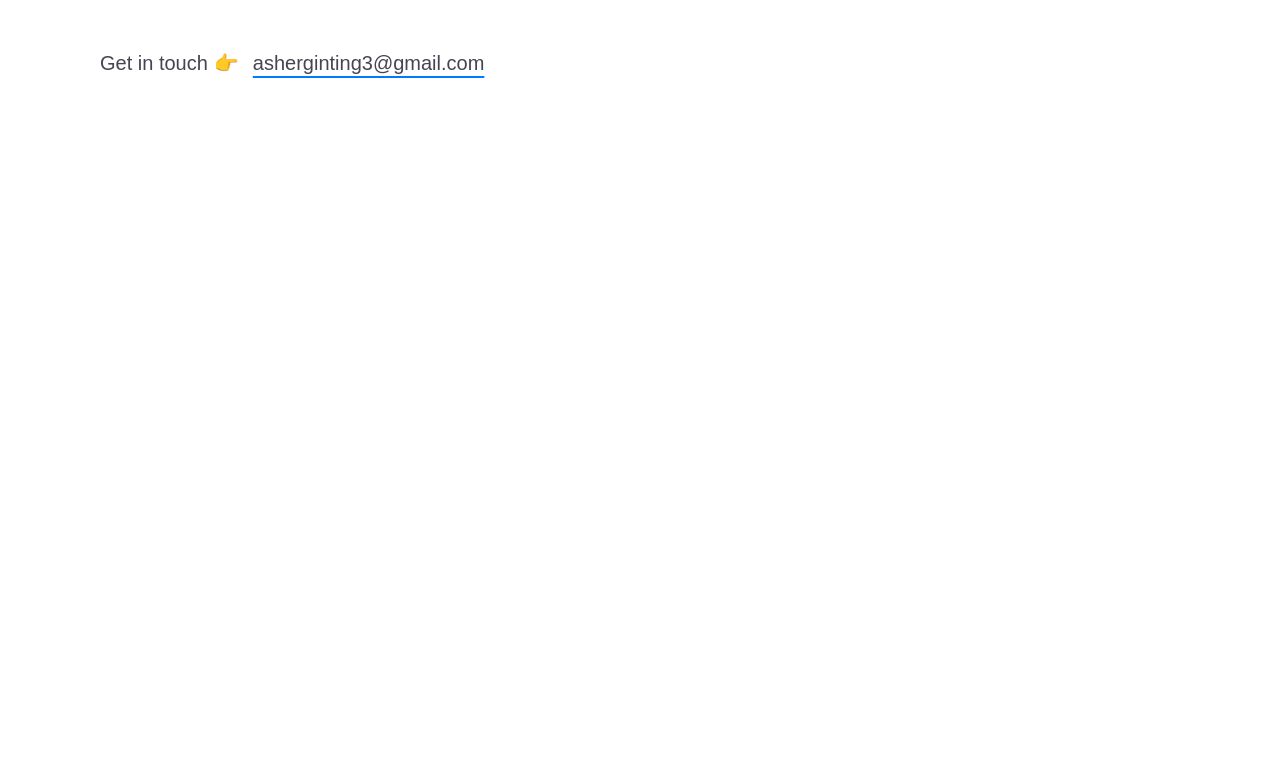
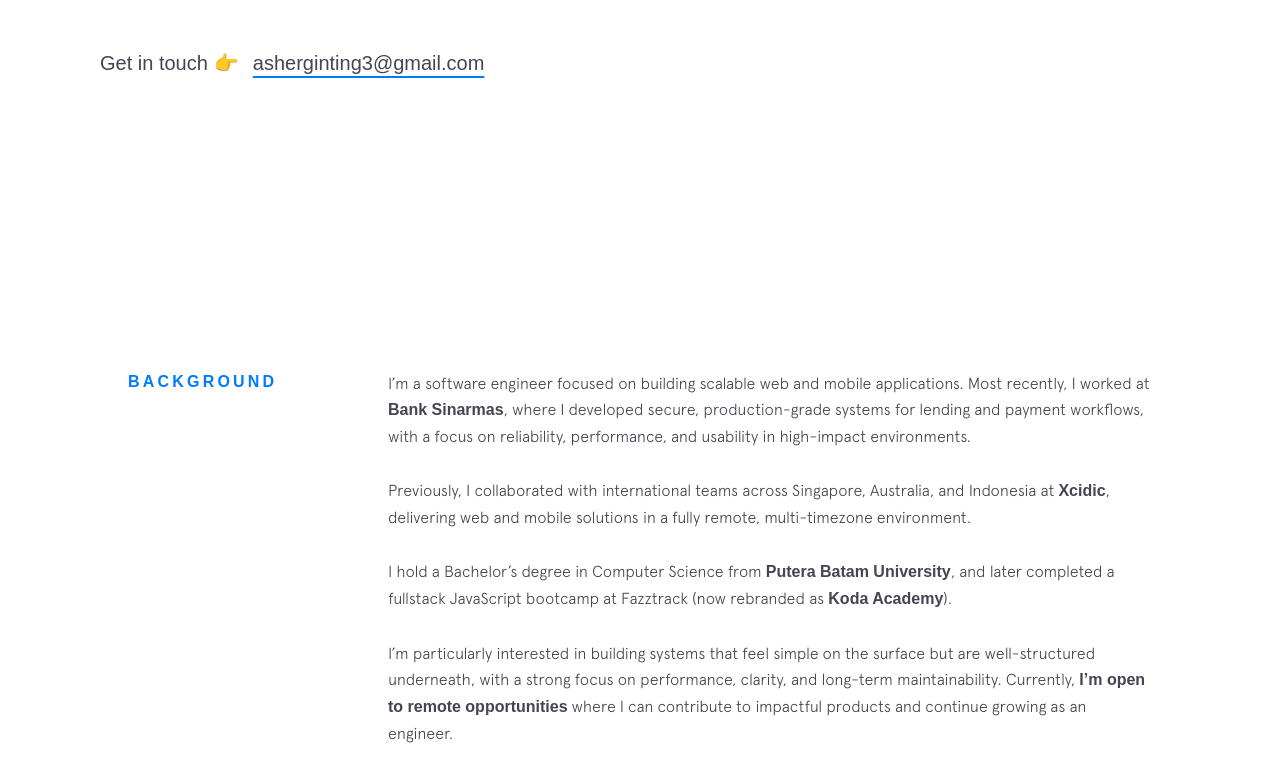
Before and after one commit to asherginting/v3.asherginting, a Next.js app: page / in a window 1280 px wide. Shown: the part 542-1324 px from the top of the page. Before the commit the page ends 800 px from the top, so only its background shows below. Built offline with nearby package versions, Linux system fonts and the light colour scheme; a web font is replaced by a local one.

Commit message:
feat: add background section

```diff
--- a/package.json
+++ b/package.json
@@ -1,5 +1,6 @@
 {
   "name": "v3-asherginting",
+  "author": "Asher Azriel Ginting",
   "version": "0.1.0",
   "private": true,
   "scripts": {
--- a/src/app/page.tsx
+++ b/src/app/page.tsx
@@ -1,13 +1,15 @@
 import ThemeToggle from "@/components/ThemeToggle";
 import Hero from "@/components/Hero";
+import Background from "@/components/Background";
 
 export default function Home() {
   return (
     <div>
       <ThemeToggle />
-      <div>
+      <main>
         <Hero />
-      </div>
+        <Background />
+      </main>
     </div>
   );
 }
--- /dev/null
+++ b/src/components/Background.tsx
@@ -0,0 +1,158 @@
+"use client";
+
+import { motion } from "framer-motion";
+
+const container = {
+  hidden: {},
+  visible: {
+    transition: {
+      staggerChildren: 0.15,
+    },
+  },
+};
+
+const item = {
+  hidden: { opacity: 0, y: 20 },
+  visible: {
+    opacity: 1,
+    y: 0,
+    transition: {
+      duration: 0.5,
+      ease: [0.22, 1, 0.36, 1] as const,
+    },
+  },
+};
+
+const underline = {
+  rest: { scaleX: 0 },
+  hover: { scaleX: 1 },
+};
+
+export default function Background() {
+  return (
+    <section className="px-6 sm:px-10 md:px-20 lg:px-25 py-16 sm:py-20 md:py-28">
+      <div className="max-w-5xl mx-auto grid grid-cols-1 md:grid-cols-[140px_1fr] lg:grid-cols-[180px_1fr] gap-10 md:gap-14 lg:gap-20">
+        <motion.h1
+          variants={item}
+          initial="hidden"
+          whileInView="visible"
+          viewport={{ once: true }}
+          className="text-sm sm:text-base font-bold text-accent tracking-[0.2em] text-center md:text-left"
+        >
+          BACKGROUND
+        </motion.h1>
+        <motion.div
+          variants={container}
+          initial="hidden"
+          whileInView="visible"
+          viewport={{ once: true, margin: "-100px" }}
+          className="flex flex-col gap-5 sm:gap-6 md:gap-7 text-sm sm:text-base font-light leading-relaxed"
+        >
+          <motion.p variants={item}>
+            I’m a software engineer focused on building scalable web and mobile
+            applications. Most recently, I worked at{" "}
+            <motion.a
+              href="https://www.banksinarmas.com/id/personal&lang=en"
+              target="_blank"
+              rel="noopener noreferrer"
+              className="relative inline-block font-bold"
+              initial="rest"
+              whileHover="hover"
+              animate="rest"
+            >
+              <motion.span
+                variants={underline}
+                transition={{
+                  duration: 0.25,
+                  ease: [0.22, 1, 0.36, 1] as const,
+                }}
+                className="absolute left-0 bottom-0 h-0.5 w-full origin-left bg-current"
+              />
+              <span className="relative">Bank Sinarmas</span>
+            </motion.a>
+            , where I developed secure, production-grade systems for lending and
+            payment workflows, with a focus on reliability, performance, and
+            usability in high-impact environments.
+          </motion.p>
+          <motion.p variants={item}>
+            Previously, I collaborated with international teams across
+            Singapore, Australia, and Indonesia at{" "}
+            <motion.a
+              href="https://xcidic.com/"
+              target="_blank"
+              rel="noopener noreferrer"
+              className="relative inline-block font-bold"
+              initial="rest"
+              whileHover="hover"
+              animate="rest"
+            >
+              <motion.span
+                variants={underline}
+                transition={{
+                  duration: 0.25,
+                  ease: [0.22, 1, 0.36, 1] as const,
+                }}
+                className="absolute left-0 bottom-0 h-0.5 w-full origin-left bg-current"
+              />
+              <span className="relative">Xcidic</span>
+            </motion.a>
+            , delivering web and mobile solutions in a fully remote,
+            multi-timezone environment.
+          </motion.p>
+          <motion.p variants={item}>
+            I hold a Bachelor’s degree in Computer Science from{" "}
+            <motion.a
+              href="https://www.upbatam.ac.id/index.php"
+              target="_blank"
+              rel="noopener noreferrer"
+              className="relative inline-block font-bold"
+              initial="rest"
+              whileHover="hover"
+              animate="rest"
+            >
+              <motion.span
+                variants={underline}
+                transition={{
+                  duration: 0.25,
+                  ease: [0.22, 1, 0.36, 1] as const,
+                }}
+                className="absolute left-0 bottom-0 h-0.5 w-full origin-left bg-current"
+              />
+              <span className="relative">Putera Batam University</span>
+            </motion.a>
+            , and later completed a fullstack JavaScript bootcamp at Fazztrack
+            (now rebranded as{" "}
+            <motion.a
+              href="https://www.kodacademy.id/"
+              target="_blank"
+              rel="noopener noreferrer"
+              className="relative inline-block font-bold"
+              initial="rest"
+              whileHover="hover"
+              animate="rest"
+            >
+              <motion.span
+                variants={underline}
+                transition={{
+                  duration: 0.25,
+                  ease: [0.22, 1, 0.36, 1] as const,
+                }}
+                className="absolute left-0 bottom-0 h-0.5 w-full origin-left bg-current"
+              />
+              <span className="relative">Koda Academy</span>
+            </motion.a>
+            ).
+          </motion.p>
+          <motion.p variants={item}>
+            I’m particularly interested in building systems that feel simple on
+            the surface but are well-structured underneath, with a strong focus
+            on performance, clarity, and long-term maintainability. Currently,{" "}
+            <span className="font-bold">I’m open to remote opportunities</span>{" "}
+            where I can contribute to impactful products and continue growing as
+            an engineer.
+          </motion.p>
+        </motion.div>
+      </div>
+    </section>
+  );
+}
```
